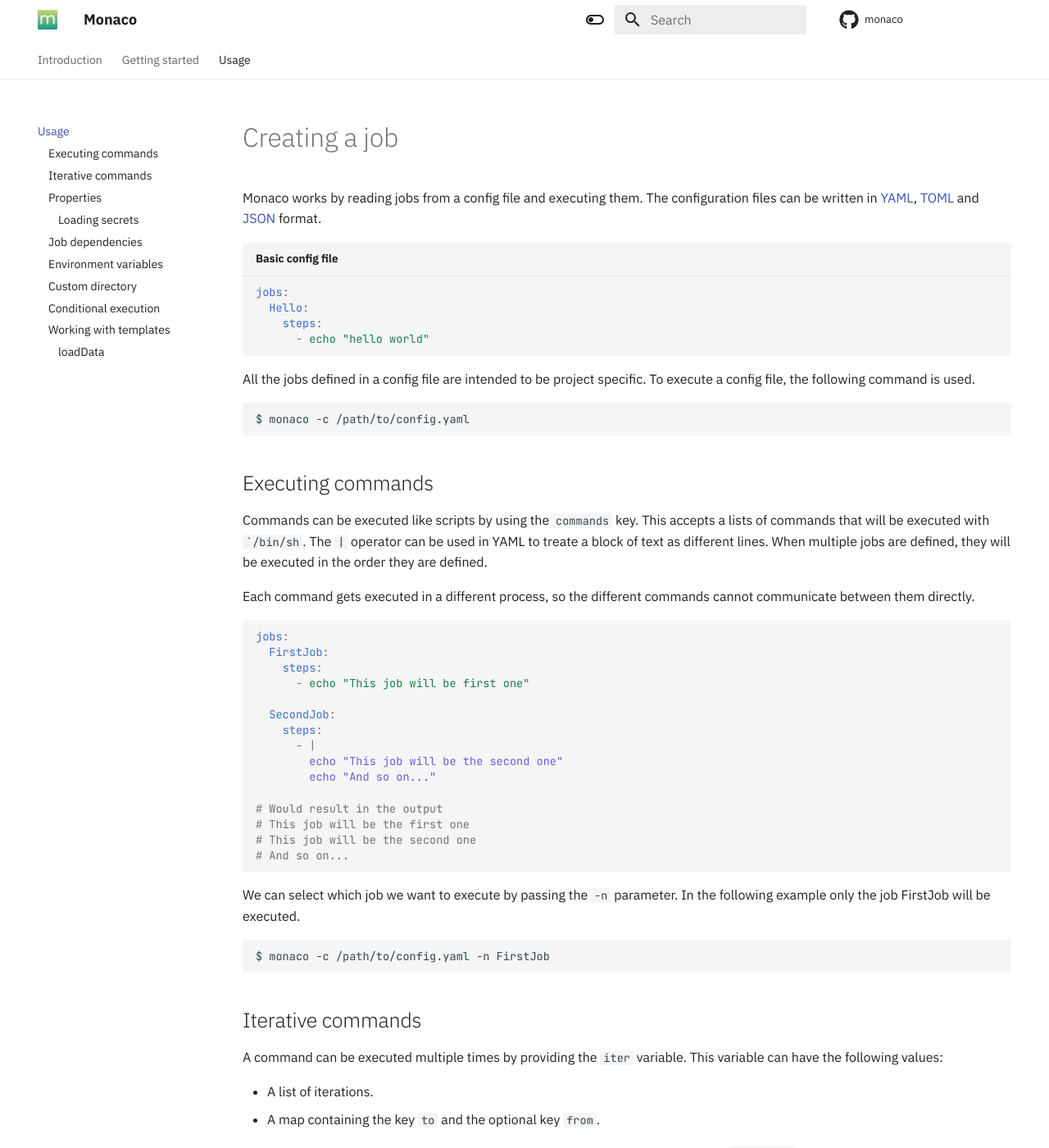
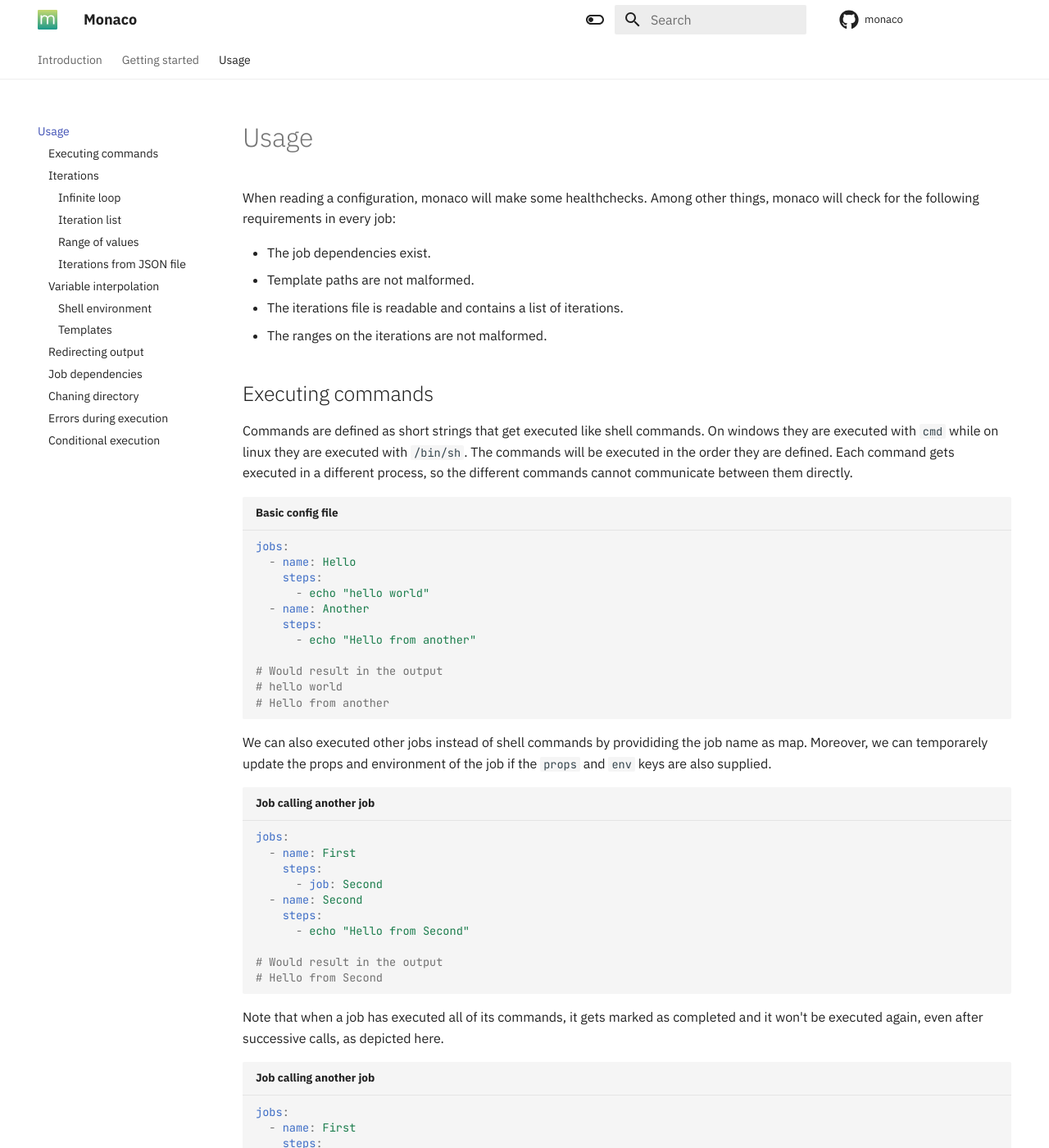
Before and after one commit to servinagrero/monaco, an MkDocs documentation site: the page built from docs/usage.md, in a window 1280 px wide and 1400 px high. Shown: the whole window at 82% size. Built offline with MkDocs 1.6.1 and Material for MkDocs 9.7.7, drawn with Linux system fonts in a browser that asks for light colours; comment, search, counter and statistics services are not loaded; some of the changed text lies outside the part shown.

Commit message:
docs: update documentation

````diff
--- a/docs/starting.md
+++ b/docs/starting.md
@@ -1,4 +1,4 @@
-# Installation
+## Installation
 
 Monaco can be built by having [cargo](https://doc.rust-lang.org/cargo/index.html) installed in the system and then running the following commands.
 
@@ -8,3 +8,36 @@
 ```
 
 The static binary `monaco` will be generated in the directory.
+
+## Using monaco
+
+Monaco is designed to work as a standalone tool that reads a configuration file and spawn the appropiate commands. Nonetheless, it is designed to work also as a rust library, so other users can extend the way jobs can be launched. Monaco directly has support for [YAML](https://yaml.org/), [TOML](https://toml.io/en/) and [JSON](https://www.json.org/json-en.html) formats.
+
+To see all available monaco options, invoke it with the `--help` argument
+
+```sh
+$ monaco --help
+Execute jobs from a config file
+
+Usage: monaco [OPTIONS] --config <CONFIG>
+
+Options:
+  -c, --config <CONFIG>  Path to the config file
+  -j, --job <JOB>        Name of the job to execute
+      --dry              Run in dry mode (Don't execute steps, just print them)
+  -h, --help             Print help
+  -V, --version          Print version
+```
+
+To invoke monaco and launch the jobs, pass the path to the configuration file through the `-c` argument.
+```bash
+$ monaco -c /path/to/config.{yml|yaml|json|toml}
+```
+
+If the configuration file contains multiple jobs, we can direcly launch one by using the `--job` argument and the name of the job.
+
+```bash
+$ monaco -c /path/to/config.yml -j Job1
+```
+
+The section [usage](usage.md) will explain in details the inner workings of monaco and all configuration options available.
--- a/docs/usage.md
+++ b/docs/usage.md
@@ -1,66 +1,99 @@
-# Creating a job
+# Usage
 
-Monaco works by reading jobs from a config file and executing them. The configuration files can be written in [YAML](https://yaml.org/), [TOML](https://toml.io/en/) and [JSON](https://www.json.org/json-en.html) format.
+When reading a configuration, monaco will make some healthchecks. Among other things, monaco will check for the following requirements in every job:
+
+- The job dependencies exist.
+- Template paths are not malformed.
+- The iterations file is readable and contains a list of iterations.
+- The ranges on the iterations are not malformed.
+
+## Executing commands
+
+Commands are defined as short strings that get executed like shell commands. On windows they are executed with `cmd` while on linux they are executed with `/bin/sh`. The commands will be executed in the order they are defined. Each command gets executed in a different process, so the different commands cannot communicate between them directly.
+
 
 ```yaml title="Basic config file"
 jobs:
-  Hello:
+  - name: Hello
     steps:
       - echo "hello world"
+  - name: Another
+    steps:
+      - echo "Hello from another"
+
+# Would result in the output
+# hello world
+# Hello from another
 ```
 
-All the jobs defined in a config file are intended to be project specific. To execute a config file, the following command is used.
+We can also executed other jobs instead of shell commands by provididing the job name as map. Moreover, we can temporarely update the props and environment of the job if the `props` and `env` keys are also supplied.
 
-```bash
-$ monaco -c /path/to/config.yaml
+```yaml title="Job calling another job"
+jobs:
+  - name: First
+    steps:
+      - job: Second
+  - name: Second
+    steps:
+      - echo "Hello from Second"
+
+# Would result in the output
+# Hello from Second
 ```
 
-## Executing commands
+Note that when a job has executed all of its commands, it gets marked as completed and it won't be executed again, even after successive calls, as depicted here.
 
-Commands can be executed like scripts by using the `commands` key. This accepts a lists of commands that will be executed with ``/bin/sh`. The `|` operator can be used in YAML to treate a block of text as different lines. When multiple jobs are defined, they will be executed in the order they are defined.
-
-Each command gets executed in a different process, so the different commands cannot communicate between them directly.
-
-```yaml
+```yaml title="Job calling another job"
 jobs:
-  FirstJob:
+  - name: First
     steps:
-      - echo "This job will be first one"
-
-  SecondJob:
+      - job: Second
+      - job: Second
+  - name: Second
     steps:
-      - |
-        echo "This job will be the second one"
-        echo "And so on..."
+      - echo "Hello from Second"
 
 # Would result in the output
-# This job will be the first one
-# This job will be the second one
-# And so on...
+# Hello from Second
 ```
 
-We can select which job we want to execute by passing the `-n` parameter. In the following example only the job FirstJob will be executed.
+Monaco offers a couple of tools to address the number of times a job is able to be executed. The number of times a job is allowed to executed is controlled through the iterations configuration. There is also the when functionality that allows us to determine whether a job should run or not even if there are iterations.
 
-```bash
-$ monaco -c /path/to/config.yaml -n FirstJob
+
+## Iterations
+
+So far we have seen that we can launch jobs and execute commands. The problem is that these commands get executed only once. Monaco allows performing _iterations_ on every job. There are multiple ways to define iterations:
+
+- An absolute path to a JSON file containing an array.
+- A boolean value to indicate whether the job will be executed once or in an infinite loop.
+- A range of numbers provided with the keys `from`, `to` and an optional step with the key `by`.
+- A list of values directly in the configuration file.
+
+As long as the iterations are contained in a list, we are able to utilize not only numbers, but complex objects as iterations, as it will be shown.  When executing multiple iterations, the iteration index can be accesed through the `iter` template variable.
+
+### Infinite loop
+
+```yaml title="Example of an infinite loop"
+jobs:
+  - name: Test
+    iters: true # If false, only once iteration. It is the default behaviour
+    steps:
+      - echo "Infinite loop"
+
+# Would result in the output
+# Infinite loop
+# Infinite loop
+# ...
 ```
 
-
-## Iterative commands
-
-A command can be executed multiple times by providing the `iter` variable. This variable can have the following values:
-
-- A list of iterations.
-- A map containing the key `to` and the optional key `from`.
-
-When executing multiple iterations, the iteration index can be accesed through the `Iteration` template variable.
+### Iteration list
 
 ```yaml title="Example of an iteration list"
 jobs:
-  Test:
+  - name: Test
     iters: [1, 3, 5, 42]
     steps:
-      - echo "We are on iteration {{.Iteration}}"
+      - echo "We are on iteration {{iter}}"
 
 # Would result in the output
 # We are on iteration 1
@@ -69,14 +102,17 @@
 # We are on iteration 42
 ```
 
-```yaml title="Example of an iteration map"
+### Range of values
+
+```yaml title="Example of range iteration"
 jobs:
   Test:
     iters:
       # from: 0 If from is not specified it defaults to 0
       end: 5
+      # by: 1 The step defaults to 1
     steps:
-      - echo "We are on iteration {{.Iteration}}"
+      - echo "We are on iteration {{iter}}"
 
 # Would result in the output
 # We are on iteration 0
@@ -86,68 +122,137 @@
 # We are on iteration 4
 ```
 
-When supplying a list of iterations, we are not limited to numbers. Strings are also supported
+### Iterations from JSON file
+
+```json title="iterations.json"
+[{"letter": "A", "idx": 1}, {"letter": "B", "idx": 2}]
+```
+
+```yaml title="Example on iterations from JSON file"
+jobs:
+    - name: Test
+      iters: "iterations.json"
+      steps:
+        - echo "Letter {{iter.letter}} and index {{iter.idx}}"
+
+# Would result in the output
+# Letter A and index 1
+# Letter B and index 2
+```
+
+## Variable interpolation
+
+Monaco provides two mechanisms that allow variable interpolation.
+
+- Through the shell environment.
+- Through [mustache]() templates.
+
+### Shell environment
 
 ```yaml
 jobs:
-    - name: Test
-      iters: ["first", "second"]
-      steps: |
-        echo "We are on iteration {{.Iteration}}"
+  - name: Test
+    env:
+      ANSWER: 42
+    steps:
+      - echo "the answer is $ANSWER"
 
 # Would result in the output
-# We are on iteration first
-# We are on iteration second
+# The answer is 42
 ```
 
-## Properties
-
-Custom properties can be passed to a job with the `props` key. The will be accesible in the templates through the `Props` template variable. The `{{}}` syntax is specific to Go templates. For more information, see below the [templates documentation](#working-with-templates)
+The environment can be also updated on a global basis if the `env` key is defined in the top level of the configuration. Each job is then free to override the variable if they are defined in their own scope.
 
 ```yaml
+env:
+  foo: bar
+
 jobs:
-  Test:
-    props:
-      answer: 42
+  - name: First
     steps:
-      - echo "The answer is {{.Props.answer}}"
+      - echo "Here foo is $foo"
+  - name: Second
+    env:
+      foo: 42
+    steps:
+      - echo "but here is $foo"
+
 # Would result in the output
-# The answer is 42
+# Here foo is bar
+# but here is 42
+```
+
+In the case that we want to keep some variables secret, we can provide `dotenv: true`. In this case, monaco will read the file `.env` from the configuration directory and put them in the global environment. The `.env` file is a simple text file where each line has the format `KEY=VALUE`. If the option is enabled but the `.env` file is not readable, monaco will print a warning
+
+```text title="Example of .env"
+PASS=1234
+```
+
+```yaml title="Reading dotenv"
+dotenv: true
+
+jobs:
+  - name: Test
+    steps:
+      - echo "The password is $PASS"
+
+# Would result in the output
+# The password is 1234
 ```
 
 The properties can be defined globally for all jobs if the `props` key is moved to the global scope. However, each job can override them if they are defined in their own scope.
 
 ```yaml
-props:
-  answer: 42
+env:
+  foo: bar
 
 jobs:
-  First:
+  - name: First
     steps:
-      - echo "Here the answer is {{.Props.answer}}
-  Second:
-    props:
-      answer: different
+      - echo "Here foo is $foo"
+  - name: Second
+    env:
+      foo: 42
     steps:
-      - echo "But here is {{.Props.answer}}"
+      - echo "but here is $foo"
 
 # Would result in the output
-# Here the answer is 42
-# But here is different
+# Here foo is bar
+# but here is 42
 ```
 
-### Loading secrets
+### Templates
 
-Sometimes it's desirable to load up properties that we don't want to share or commit to github. The option `secrets` allows doing that. This file has the same format as the .env file.
 
-```yaml
-secrets: "./path/to/secrets"
+## Redirecting output
+
+The outpt of all steps in a job can be redirected easily through the `log` variable. There are three possible values:
+
+- If true is provided, the output will be redirected to standard out. This is the default behaviour.
+- If fals is provided, no output will be emitted.
+- If a string is provided, it will be treated as a template pointing to the path where the output will be apended. This file is recalculated for every iteration.
+
+
+As with most options, the log output can be set on a global basis and each job can override the value.
+
+```yaml title="Redirecting output"
+log: false
 
 jobs:
-  SecretJob:
+  - name: First
+    dir: /tmp
+    log: "{{dir}}/output.log"
     steps:
-      - echo "The anwser is {{.Props.TOP_SECRET}}
+      - echo "This will be in the file"
+  - name: Second
+    steps:
+      - echo "This won't be seen"
 ```
+
+```text title="/tmp/output.log"
+This will be in the file
+```
+
 
 ## Job dependencies
 
@@ -171,84 +276,93 @@
 # And at last, this job
 ```
 
-## Environment variables
+## Chaning directory
 
-Similarly to properties, environment variables for all jobs if the `env` key is moved to the global scope. Each job can override them if they are defined in their own scope.
+The directory of execution can be changed on a job basis by providing the `dir` key. The current directory can be used with the shell variable or through the template variable `dir`. If no directory is provided, it defaults to the configuration directory. The configuration directory can also be accessed through the template variable `config_dir`.
 
-```yaml
-env:
-  CUSTOMVAR: 42
-
+```yaml title="Changing execution directory"
 jobs:
-  First:
+  - name: Test
+    dir: /tmp
     steps:
-      - echo "The answer is $CUSTOMVAR"
-  Second:
-    env:
-      CUSTOMVAR: -1
-    steps:
-      - echo "But here is $CUSTOMVAR"
+      - echo "We are in $PWD"
+      - echo "The same as {{dir}}"
+      - echo "The config is on {{config_dir}}"
 
 # Would result in the output
-# The answer is 42
-# But here is -1
+# We are in /tmp
+# The same as /tmp
+# The config is on /path/to/config_dir
 ```
 
-## Custom directory
+## Errors during execution
 
-The directory where the command will be executed can be changed with the `dir` variable. The directory can be accessed also with the `Dir` template variable. If it's not specified, it defaults to the directory where the tool is executed. The path to the config file can be accesed also with the `ConfigFile` template variable.
+During the execution of multiple steps of a job, something could go wrong. If one of the commands fail to execute, monaco will not execute the rest of the steps. To ignore errors, provide the `ignore_errors: true` on a job basis.
 
-```yaml
+```yaml title="Errors during execution"
 jobs:
-  First:
-    dir: /path/to/dir
+  - name: Test
     steps:
-      - |
-      echo "We are on $PWD"
-      echo "It's the same as {{.Dir}}"
+      - echo "You will see this"
+      - false
+      - echo "But you won't see this"
 
 # Would result in the output
-# We are on /path/to/dir
-# Its the same as /path/to/dir
+# You will see this
+```
+
+```yaml title="Ignoring errors"
+jobs:
+  - name: Test
+    ignore_errors: true
+    steps:
+      - echo "You will see this"
+      - false
+      - echo "And this too"
+
+# Would result in the output
+# You will see this
+# And this too
 ```
 
 ## Conditional execution
 
-## Working with templates
+By default every job will be executed once. Once its execution has finished (either with errors or without errors), it will be marked as completed. In the case where a job has some iterations, all iterations will be executed.
 
-This tool relies on Go templates. For more information about them, please refer to the [official documentation](https://pkg.go.dev/text/template).
+```yaml title="Job is executed once"
+jobs:
+  - name: Parent
+    iters: [1, 2, 3]
+    steps:
+      - job: Child
 
-This framework provides some functions that can be accesible from the templates. All the functions from the [sprig library](https://masterminds.github.io/sprig/lists.html) are available.
+  - name: Child
+    steps:
+      - echo "This is executed only once"
 
-### loadData
-
-Allows loading data from a source file. It reads data from YAML, TOML, JSON and CSV.
-
-
-```text title="data.csv"
-a,b,c
-1,2,3
-4,5,6
+# Would result in the output
+# This is executed only once
 ```
 
-```text
-{{ $data := loadData "data.csv" }}
+However, we can provide the `when` parameter to a job to check when a job should run. This parameter accepts a list of shell commands that will be executed in order. If all of the commands exit without errors, the job will be run. Since this option has precedence over the completed marker, we can launch the same job as many times as needed.
 
-{{ range $column, $values := $data }}
-Column: {{$column}}
-Values: {{$Values}}
----
-{{end}}
+For example, in order to always launch a job, we can use the `true` command as follows:
+
+```yaml title="Conditional execution"
+jobs:
+  - name: Parent
+    iters: [1, 2, 3]
+    steps:
+      - job: Child
+
+  - name: Child
+    steps:
+      - echo "over and over"
+    when:
+      - true
+
+# Would result in the output
+# over and over
+# over and over
+# over and over
 ```
-
-```text
-Column: a
-Values: [1, 4]
----
-Column: b
-Values: [2, 5]
----
-Column: c
-Values: [3, 6]
----
-```
````
Also changed, not shown: docs/index.md (+2 -3 lines).
